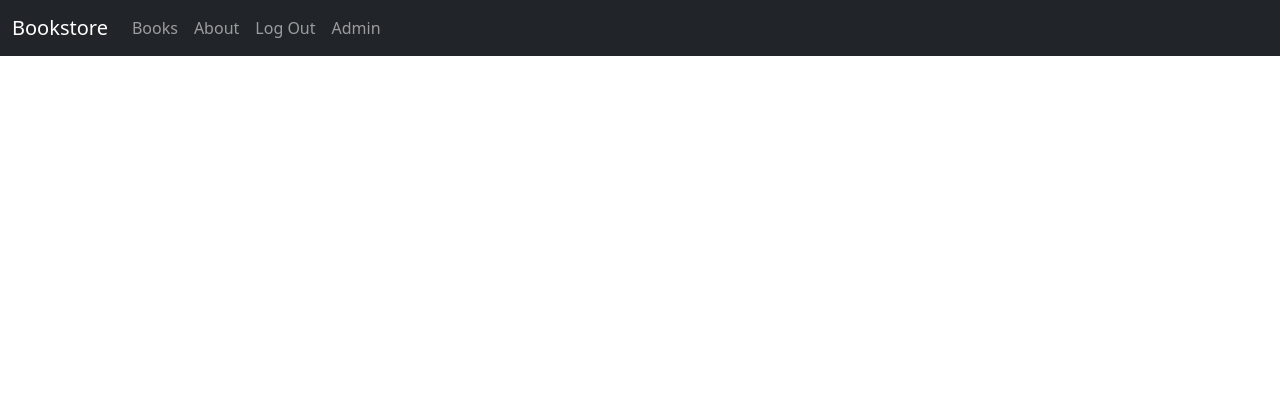
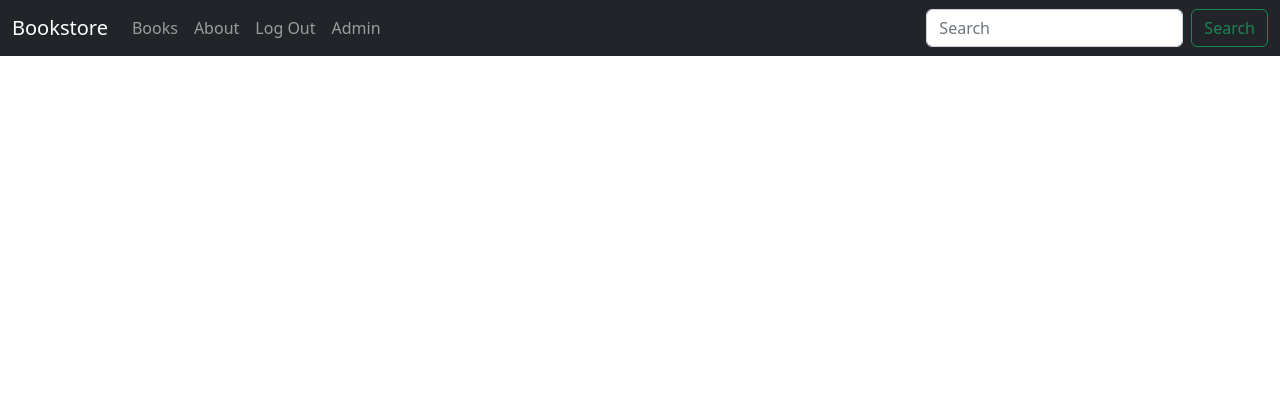
Before and after one commit to setrios/python-dfp-bookstore, a Django app: page /books/ in a window 1280 px wide. Shown: the top 420 px of the page. Run offline with Django 5.2, Linux system fonts and the light colour scheme; the visitor is signed in with stand-in values (Sample User, id 1); data that the repository does not hold is empty; parts of the project's set-up code (start-up, migrations or seed data) failed here and were passed over.

Commit message:
Search example.

```diff
--- a/books/urls.py
+++ b/books/urls.py
@@ -1,7 +1,8 @@
 from django.urls import path, include
-from .views import BookListView, BookDetailView
+from .views import BookListView, BookDetailView, SearchResultsListView
 
 urlpatterns = [
     path('', BookListView.as_view(), name='book_list'),
-    path('<uuid:pk>/', BookDetailView.as_view(), name='book_detail')
+    path('<uuid:pk>/', BookDetailView.as_view(), name='book_detail'),
+    path('search/', SearchResultsListView.as_view(), name='search_results')
 ]
--- a/books/views.py
+++ b/books/views.py
@@ -1,6 +1,7 @@
 from django.shortcuts import render
 from django.views.generic import ListView, DetailView
 from django.contrib.auth.mixins import LoginRequiredMixin, PermissionRequiredMixin
+from django.db.models import Q
 from .models import Book
 
 
@@ -20,3 +21,15 @@ class BookDetailView(LoginRequiredMixin, PermissionRequiredMixin, DetailView):
     template_name = 'books/book_detail.html'
     login_url = 'account_login'
     permission_required = 'books.special_status'  # which we defined in models.py
+
+
+class SearchResultsListView(ListView):
+    model = Book
+    context_object_name = 'book_list'
+    template_name = 'books/search_results.html'
+
+    def get_queryset(self):
+        query = self.request.GET.get('q')
+        return Book.objects.filter(
+            Q(title__icontains=query) | Q(author__icontains=query)
+        )
--- a/templates/_base.html
+++ b/templates/_base.html
@@ -14,7 +14,7 @@
 <body>
     <nav class="navbar navbar-expand-md navbar-dark fixed-top bg-dark">
         <div class="container-fluid">
-            <a class="navbar-brand" href="#">Bookstore</a>
+            <a class="navbar-brand" href="{% url 'home' %}">Bookstore</a>
             <button class="navbar-toggler" type="button"
                 data-bs-toggle="collapse"
                 data-bs-target="#navbarCollapse"
@@ -49,6 +49,10 @@
                     </li>
                     {% endif %}
                 </ul>
+                <form class="d-flex" action="{% url 'search_results' %}" method="get">
+                    <input class="form-control me-2" type="search" name="q" placeholder="Search" aria-label="Search">
+                    <button class="btn btn-outline-success" type="submit">Search</button>
+                </form>
             </div>
         </div>
     </nav>
```
Also changed, not shown: templates/books/search_results.html (added, +14 -0 lines), media/covers/product_image.png (added), media/covers/product_image_3.png (added).
